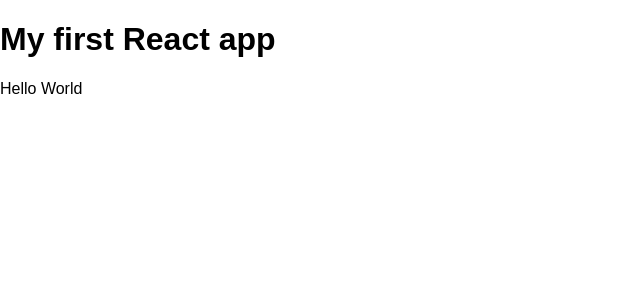
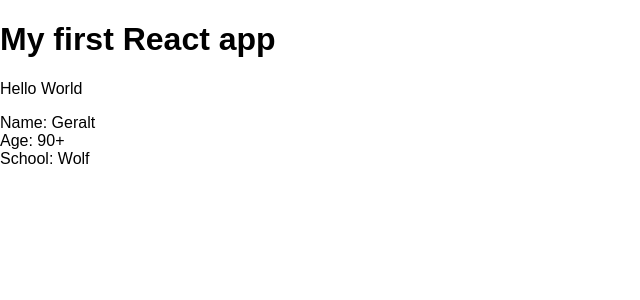
Before and after one commit to Madpoints/React-Redux-Demo, a React (Create React App) app in the folder my-app/: page / in a window 1280 px wide. Shown: the top 300 px of the page, without its empty margins (0-640 px from the left). Built offline with nearby package versions, Linux system fonts and the light colour scheme.

Commit message:
tutorial 12: nesting components

```diff
--- a/my-app/src/App.js
+++ b/my-app/src/App.js
@@ -1,4 +1,5 @@
 import React, { Component } from 'react';
+import Witchers from './Witchers'
 
 class App extends Component {
 	render() {
@@ -6,6 +7,7 @@
 			<div className="App">
 				<h1>My first React app</h1>
 				<p>Hello World</p>
+				<Witchers/>
 			</div>
 		);
 	}
--- /dev/null
+++ b/my-app/src/Witchers.js
@@ -0,0 +1,15 @@
+import React, { Component } from 'react';
+
+class Witchers extends Component {
+	render() {
+		return(
+			<div className="witcher">
+				<div>Name: Geralt</div>
+				<div>Age: 90+</div>
+				<div>School: Wolf</div>
+			</div>
+		)
+	}
+}
+
+export default Witchers
```
